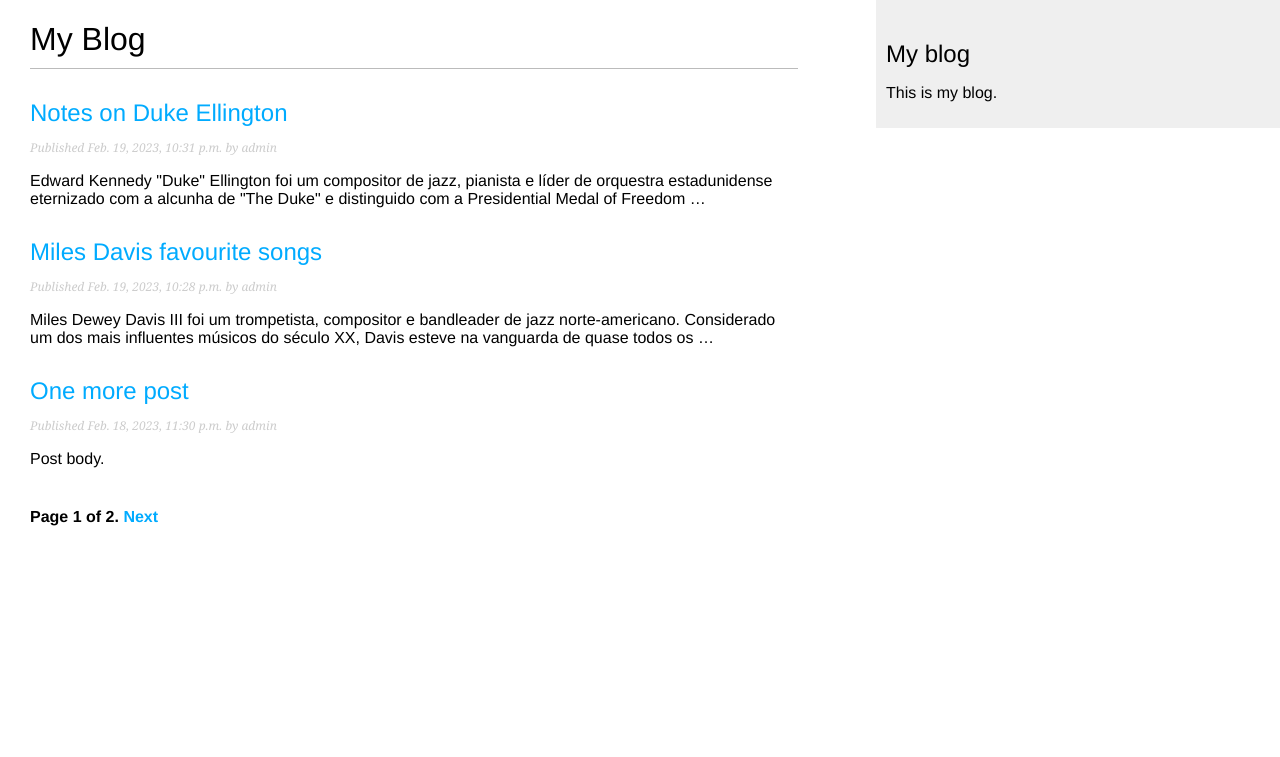
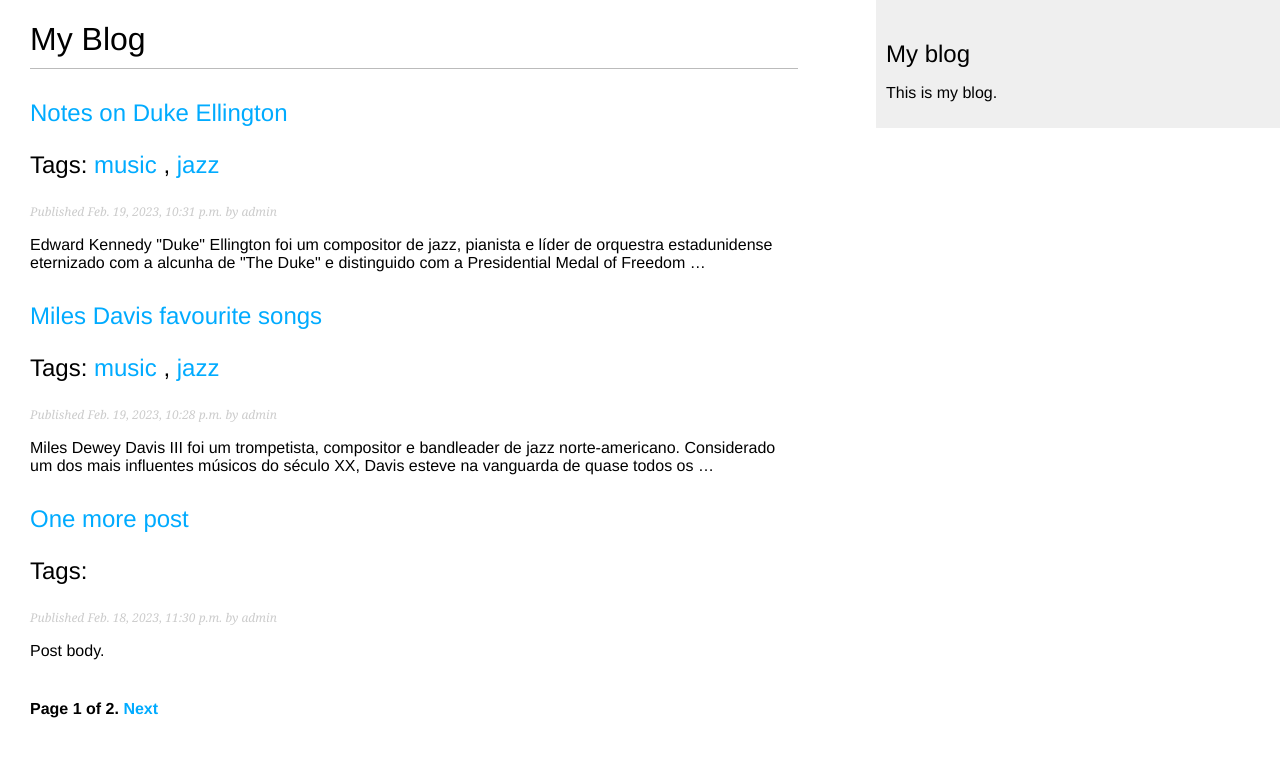
Before and after one commit to pceinstein/blog, a Django app: page /blog/ in a window 1280 px wide. Shown: the top 757 px of the page. Run offline with Django 4.2, Linux system fonts and the light colour scheme; data comes from the database, SQL or seed files in the repository; both versions use the stored data as it was after the commit; parts of the project's set-up code (start-up, migrations or seed data) failed here and were passed over.

Commit message:
Adicionando a Funcionalidade de Marcação com Tags

```diff
--- a/blog/models.py
+++ b/blog/models.py
@@ -2,6 +2,7 @@ from django.db import models
 from django.utils import timezone
 from django.contrib.auth.models import User
 from django.urls import reverse
+from taggit.managers import TaggableManager # taggit (aplicação de terceiros)
 
 # Create your models here.
 
@@ -44,6 +45,7 @@ class Post(models.Model):
 
     objects = models.Manager()      # o gerenciador default
     published = PublishedManager()  # o nosso gerenciador personalizado
+    tags = TaggableManager()        # o gerenciador de marcação de tag taggit
 
     # devolve o URL canônico (preferencial) para o post.
     # será utilizado para fazer a ligação com postagens específicas
--- a/blog/templates/blog/post/list.html
+++ b/blog/templates/blog/post/list.html
@@ -4,11 +4,25 @@
 
 {% block content %}
     <h1> My Blog </h1>
+
+    {% if tag %}
+        <h2>Posts tagged with "{{ tag.name }}"</h2>
+    {% endif %}
+
     {% for post in posts %}
         <h2>
             <a href="{{ post.get_absolute_url }}">
                 {{ post.title }}
             </a>
+            <p class="tags">
+                Tags:
+                {% for tag in post.tags.all %}
+                    <a href="{% url 'blog:post_list_by_tag' tag.slug %}">
+                        {{ tag.name }}
+                    </a>
+                    {% if not forloop.last %}, {% endif %}
+                {% endfor %}
+            </p>
         </h2>
         <p class="date">
             Published {{ post.publish }} by {{ post.author }}
@@ -16,5 +30,5 @@
         {{ post.body|truncatewords:30|linebreaks }}
     {% endfor %}
 
-    {% include "pagination.html" with page=page_obj %}
+    {% include "pagination.html" with page=posts %}
 {% endblock %}
--- a/blog/urls.py
+++ b/blog/urls.py
@@ -5,10 +5,12 @@ app_name = 'blog'
 
 urlpatterns = [
     # views de postagens
-    # path('', views.post_list, name='post_list'),
-    path('', views.PostListView.as_view(), name='post_list'),
+    path('', views.post_list, name='post_list'),
+    # path('', views.PostListView.as_view(), name='post_list'),
+    path('tag/<slug:tag_slug>/',
+         views.post_list, name='post_list_by_tag'),
     path('<int:year>/<int:month>/<int:day>/<slug:post>/',
-            views.post_detail, name='post_detail'),
+         views.post_detail, name='post_detail'),
     path('<int:post_id>/share',
-            views.post_share, name='post_share'),
+         views.post_share, name='post_share'),
 ]
--- a/blog/views.py
+++ b/blog/views.py
@@ -4,6 +4,8 @@ from django.core.paginator import Paginator, EmptyPage, PageNotAnInteger
 from django.views.generic import ListView
 from .forms import EmailPostForm, CommentForm
 from django.core.mail import send_mail
+from django.db.models import Count
+from taggit.models import Tag   # taggit (aplicação de terceiros)
 import os
 
 # Create your views here.
@@ -17,9 +19,14 @@ class PostListView(ListView):
 
 
 # obter todas as postagens cujo status seja published
-# substituída por PostListView a cima
-def post_list(request):
+def post_list(request, tag_slug=None):
     object_list = Post.published.all()
+
+    tag = None
+    if tag_slug:
+        tag = get_object_or_404(Tag, slug=tag_slug)
+        object_list = object_list.filter(tags__in=[tag])
+
     paginator = Paginator(object_list, 3)   # 3 postagens em cada página
     page = request.GET.get('page')
 
@@ -35,7 +42,7 @@ def post_list(request):
 
     return render(request,
         'blog/post/list.html',
-        {'page':page, 'posts': posts})
+        {'page':page, 'posts': posts, 'tag':tag})
 
 
 # mostrar uma única postagem
@@ -66,12 +73,20 @@ def post_detail(request, year, month, day, post):
     else:   # GET request
         comment_form = CommentForm()
 
+    # Lista de postagens semelhantes
+    post_tags_ids = post.tags.values_list('id', flat=True)
+    similar_posts = Post.published.filter(tags__in=post_tags_ids)\
+            .exclude(id=post.id)
+    similar_posts = similar_posts.annotate(same_tags=Count('tags'))\
+            .order_by('-same_tags', '-publish')[:4]
+
     return render(request,
         'blog/post/detail.html',
         {'post':post,
          'comments':comments,
          'new_comment':new_comment,
-         'comment_form':comment_form})
+         'comment_form':comment_form,
+         'similar_posts': similar_posts})
 
 
 # compartilhamento de postagens com e-mail
--- a/mysite/settings.py
+++ b/mysite/settings.py
@@ -39,6 +39,7 @@ INSTALLED_APPS = [
     'django.contrib.messages',
     'django.contrib.staticfiles',
     'blog.apps.BlogConfig',
+    'taggit',
 ]
 
 MIDDLEWARE = [
```
Also changed, not shown: blog/templates/blog/post/detail.html (+9 -0 lines), blog/migrations/0003_post_tags.py (added), db.sqlite3.
